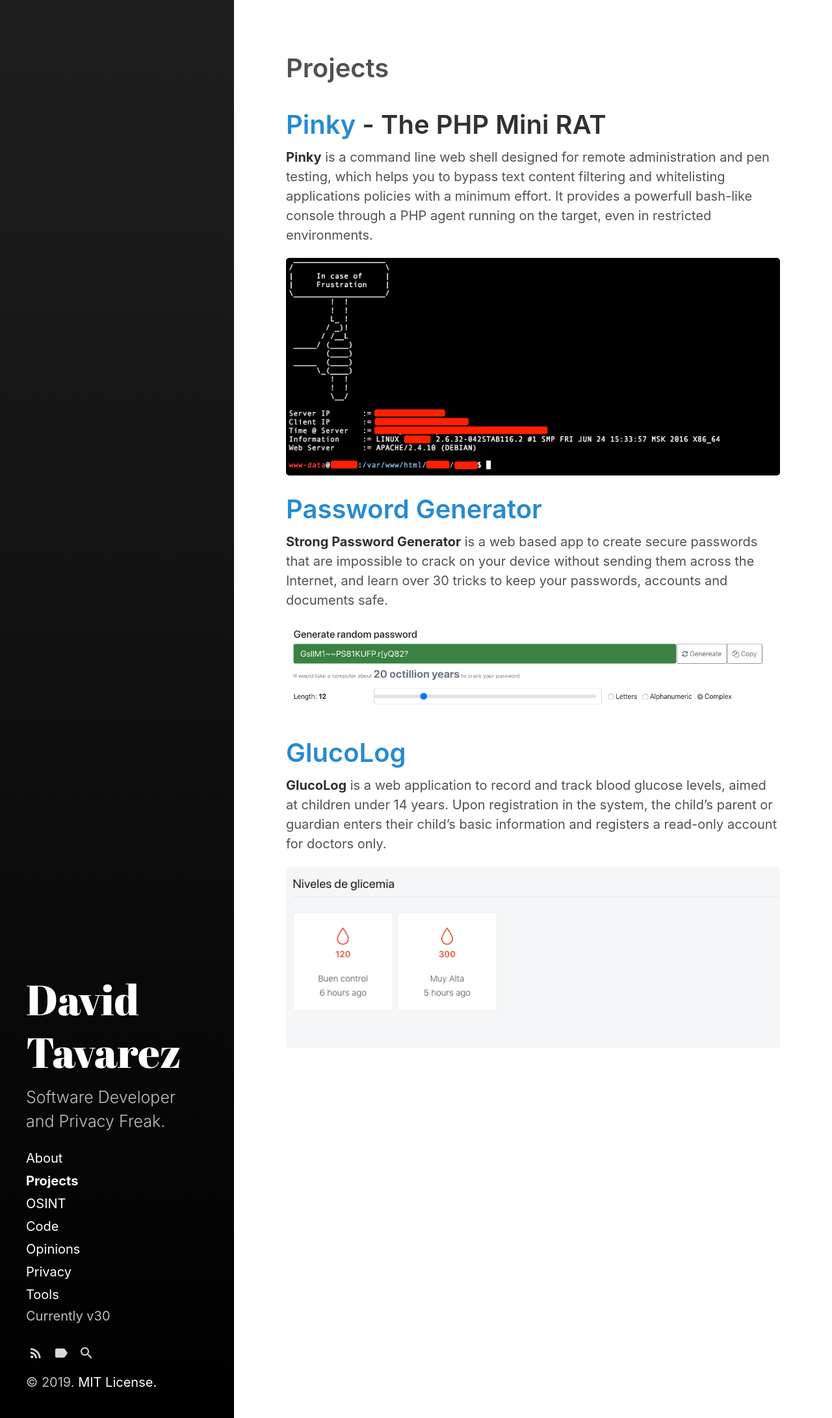
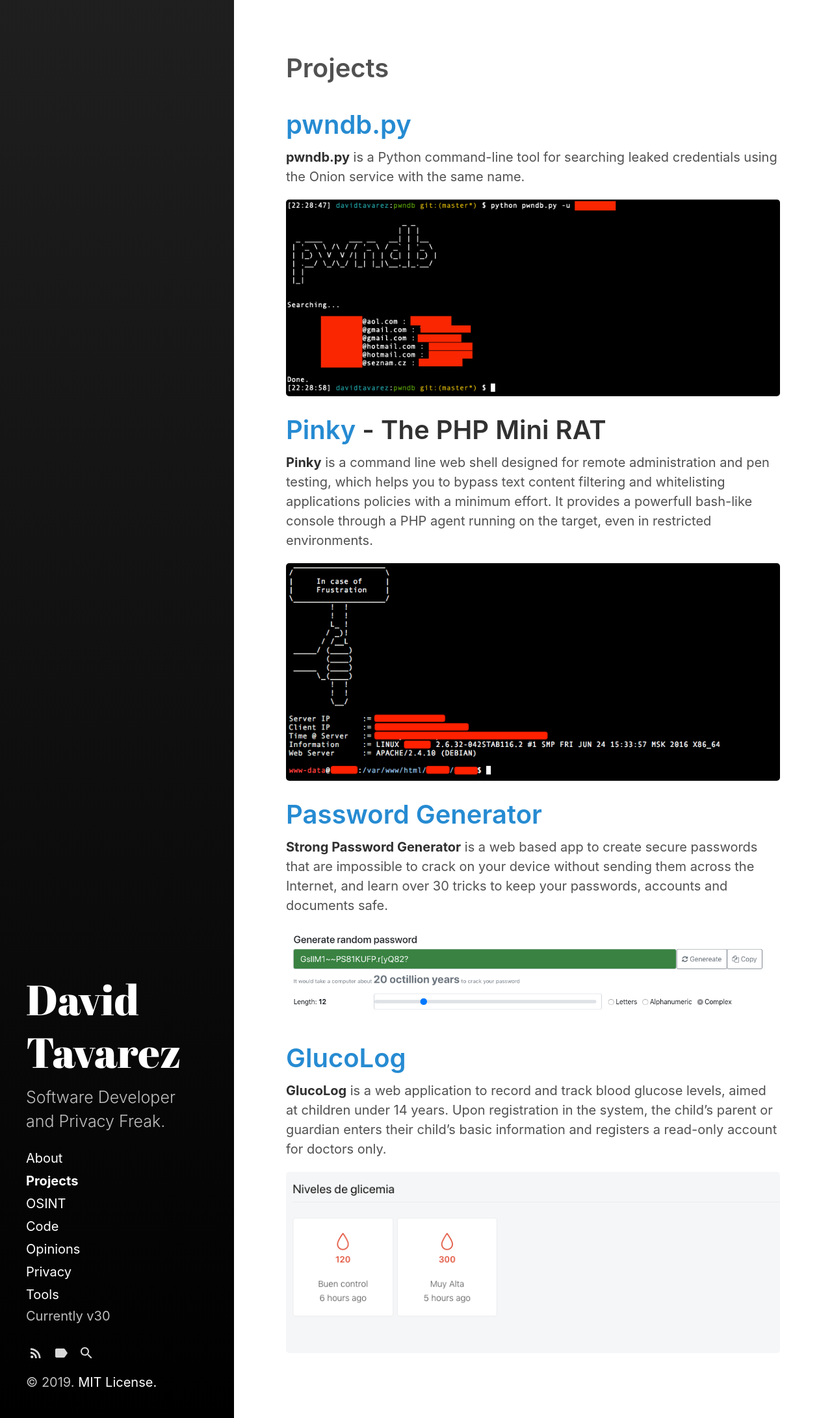
Before and after one commit to davidtavarez/davidtavarez.github.io, a Jekyll site: the page built from projects.md, in a window 1280 px wide. Shown: the whole page at 65% size. Built offline with Jekyll 4.4.1, drawn with Linux system fonts in a browser that asks for light colours.

Commit message:
update projects

```diff
--- a/projects.md
+++ b/projects.md
@@ -4,6 +4,12 @@
 sidebar_link: true
 permalink: /projects/
 ---
+
+# [pwndb.py][pwndb-page]
+
+**pwndb.py** is a Python command-line tool for searching leaked credentials using the Onion service with the same name.
+
+![pwndb][pwndb-screenshot]
 
 # [Pinky][pinky-page] - The PHP Mini RAT
 
```
